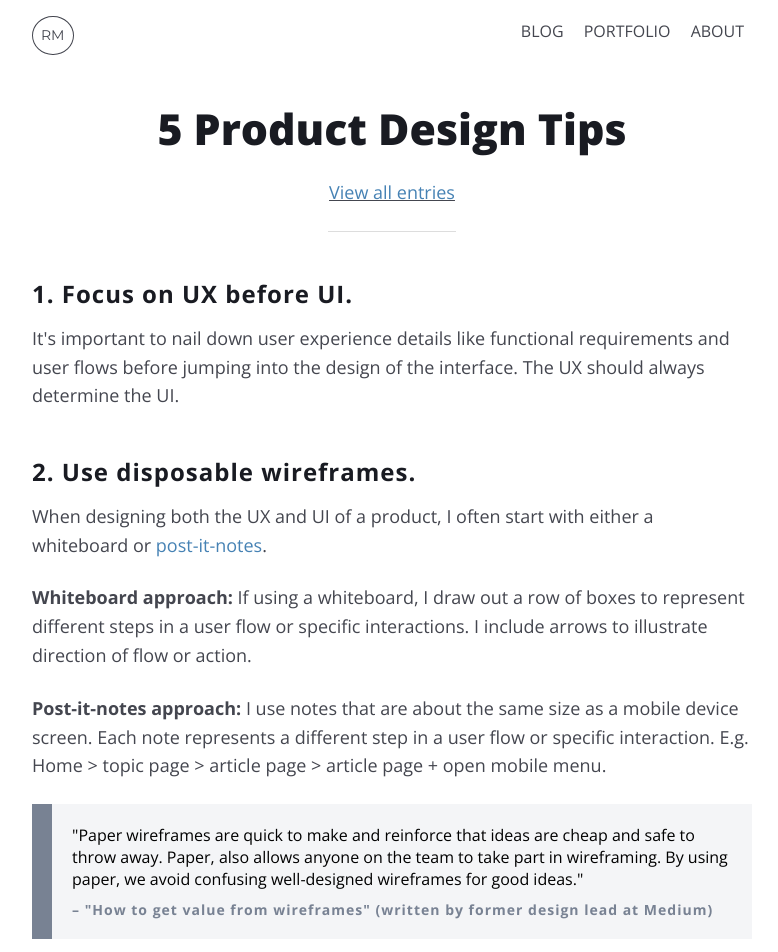
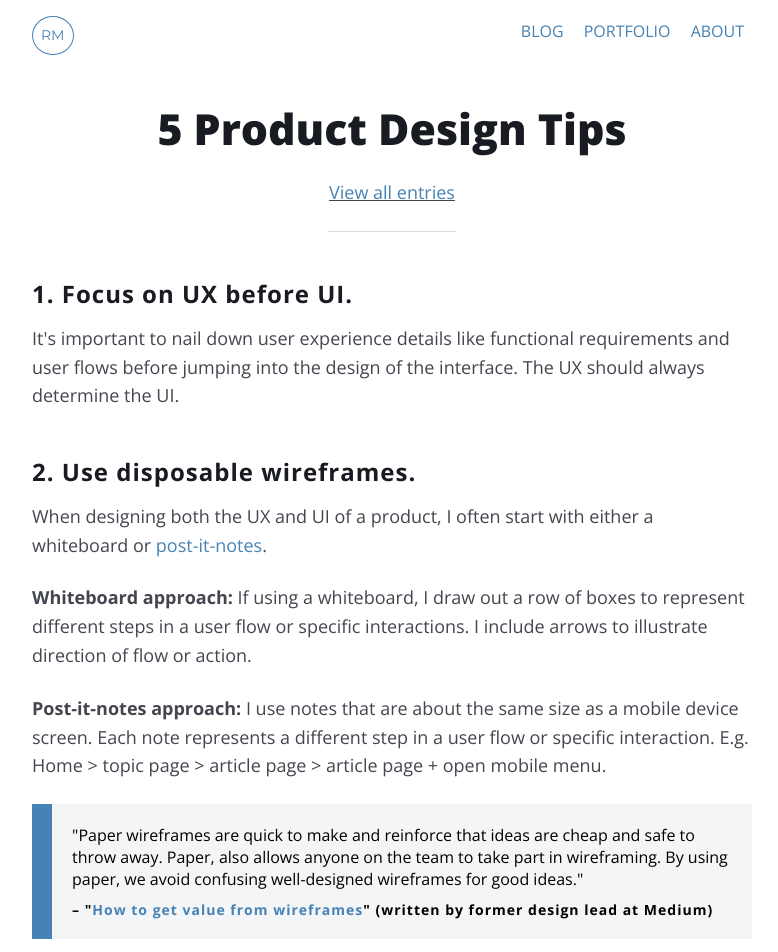
Before and after one commit to mcknightlabs/rtmup, a Jekyll site: the page built from _posts/2016-11-30-product-design-tips.md, in a window 1280 px wide. Shown: the top 952 px of the page, without its empty margins (248-1026 px from the left). Built offline with Jekyll 4.4.1, drawn with Linux system fonts in a browser that asks for light colours; comment, search, counter and statistics services are not loaded.

Commit message:
updates link styling

```diff
--- a/scss/_article.scss
+++ b/scss/_article.scss
@@ -102,7 +102,7 @@ article, article.b {
 		line-height: 1.375;
 		padding: 20px;
 		background: #F4F5F7;
-		border-left: solid 20px #788293;
+		border-left: solid 20px #4682B4;
 		margin: 30px 0;
 		p {
 			font-size: 1rem;
@@ -114,7 +114,6 @@ article, article.b {
 			font-size: .875rem;
 		}
 		p, citation, citation a, li {
-			color: #788293;
 			letter-spacing: 1px;
 		}
 	}
--- a/scss/_listing.scss
+++ b/scss/_listing.scss
@@ -70,12 +70,12 @@
 	font-size: .875rem;
 	text-align: center;
 	text-decoration: none;
-	color: #44464f;
-	border: solid 1px #44464f;
+	color: #4682B4;
+	border: solid 1px #4682B4;
 	border-radius: 1rem;
 	text-transform: uppercase;
 	&:hover {
-		background: #44464f;
+		background: #4682B4;
 		color: #fff;
 		text-decoration: none;
 	}
--- a/scss/_nav.scss
+++ b/scss/_nav.scss
@@ -33,7 +33,7 @@ header {
 			margin: 0;
 			text-align: center;
 			.menu-link {
-				border-bottom: solid 1px #393e4e;
+				border-bottom: solid 1px #4682B4;
 				text-decoration: none;
 				display: block;
 				color: #fff;
@@ -59,13 +59,14 @@ header {
 	font-weight: 400;
 	font-size: .875rem;
 	font-family: Montserrat;
-	border: solid 1px #44464f;
+	border: solid 1px #4682B4;
 	border-radius: 50%;
 	line-height: 1.5;
 	padding: .5rem;
-	color: #44464f;
+	color: #4682B4;
 	&:hover {
-		background: #44464f;
+		background: #4682B4;
+		border: solid 1px #4682B4;
 		color: #fff;
 	}
 }
@@ -134,7 +135,7 @@ header {
 				a {
 					font-size: 1rem;
 					padding: 0;
-					color: #44464f;
+					color: #4682B4;
 					text-decoration: none;
 					text-transform: uppercase;
 					&:hover {
@@ -146,11 +147,11 @@ header {
 	}
 	.site-logo {
 		float: none;
-		color: #44464f;
+		color: #4682B4;
 		&:hover {
-			background: #44464f;
+			background: #4682B4;
 			color: #fff;
-			border: solid 1px #44464f;
+			border: solid 1px #4682B4;
 		}
 	}
 	.site-logo-inside {
--- a/stylesheets/app.css
+++ b/stylesheets/app.css
@@ -644,7 +644,7 @@ header {
 }
 /* line 35, ../scss/_nav.scss */
 .top-nav ul li .menu-link {
-  border-bottom: solid 1px #393e4e;
+  border-bottom: solid 1px #4682B4;
   text-decoration: none;
   display: block;
   color: #fff;
@@ -671,19 +671,20 @@ header {
   font-weight: 400;
   font-size: .875rem;
   font-family: Montserrat;
-  border: solid 1px #44464f;
+  border: solid 1px #4682B4;
   border-radius: 50%;
   line-height: 1.5;
   padding: .5rem;
-  color: #44464f;
+  color: #4682B4;
 }
 /* line 67, ../scss/_nav.scss */
 .site-logo:hover {
-  background: #44464f;
+  background: #4682B4;
+  border: solid 1px #4682B4;
   color: #fff;
 }
 
-/* line 72, ../scss/_nav.scss */
+/* line 73, ../scss/_nav.scss */
 .menu-wrapper {
   background: #F4F5F7;
   padding: 1rem 0.9375rem;
@@ -691,7 +692,7 @@ header {
   margin-bottom: 3rem;
 }
 
-/* line 78, ../scss/_nav.scss */
+/* line 79, ../scss/_nav.scss */
 .main-menu-btn {
   text-transform: uppercase;
   float: right;
@@ -701,12 +702,12 @@ header {
   margin: .5rem 0 0 0;
   color: #191b22;
 }
-/* line 86, ../scss/_nav.scss */
+/* line 87, ../scss/_nav.scss */
 .main-menu-btn:hover {
   text-decoration: none;
 }
 
-/* line 90, ../scss/_nav.scss */
+/* line 91, ../scss/_nav.scss */
 .hamburger-icon {
   display: inline-block;
   margin-top: -3px;
@@ -714,30 +715,30 @@ header {
   vertical-align: middle;
 }
 
-/* line 98, ../scss/_nav.scss */
+/* line 99, ../scss/_nav.scss */
 .top-nav {
   top: -155px;
 }
 
-/* line 101, ../scss/_nav.scss */
+/* line 102, ../scss/_nav.scss */
 .top-nav.top-nav-open {
   top: 0px;
 }
 
-/* line 106, ../scss/_nav.scss */
+/* line 107, ../scss/_nav.scss */
 .top-nav-push {
   overflow-x: hidden;
   position: relative;
   top: 0;
 }
 
-/* line 111, ../scss/_nav.scss */
+/* line 112, ../scss/_nav.scss */
 .top-nav-push-down {
   top: 155px;
 }
 
 /* Transitions */
-/* line 116, ../scss/_nav.scss */
+/* line 117, ../scss/_nav.scss */
 .top-nav,
 .top-nav-push {
   -webkit-transition: all 0.3s ease;
@@ -746,54 +747,54 @@ header {
 }
 
 @media (min-width: 600px) {
-  /* line 123, ../scss/_nav.scss */
+  /* line 124, ../scss/_nav.scss */
   .top-nav-desktop {
     display: block;
     max-width: 45rem;
     margin: 0 auto;
     width: 100%;
   }
-  /* line 128, ../scss/_nav.scss */
+  /* line 129, ../scss/_nav.scss */
   .top-nav-desktop ul {
     margin-top: 0rem;
     float: right;
   }
-  /* line 131, ../scss/_nav.scss */
+  /* line 132, ../scss/_nav.scss */
   .top-nav-desktop ul li {
     display: inline-block;
     margin: 0 .5rem;
   }
-  /* line 134, ../scss/_nav.scss */
+  /* line 135, ../scss/_nav.scss */
   .top-nav-desktop ul li a {
     font-size: 1rem;
     padding: 0;
-    color: #44464f;
+    color: #4682B4;
     text-decoration: none;
     text-transform: uppercase;
   }
-  /* line 140, ../scss/_nav.scss */
+  /* line 141, ../scss/_nav.scss */
   .top-nav-desktop ul li a:hover {
     text-decoration: underline;
   }
 
-  /* line 147, ../scss/_nav.scss */
+  /* line 148, ../scss/_nav.scss */
   .site-logo {
     float: none;
-    color: #44464f;
+    color: #4682B4;
   }
-  /* line 150, ../scss/_nav.scss */
+  /* line 151, ../scss/_nav.scss */
   .site-logo:hover {
-    background: #44464f;
+    background: #4682B4;
     color: #fff;
-    border: solid 1px #44464f;
+    border: solid 1px #4682B4;
   }
 
-  /* line 156, ../scss/_nav.scss */
+  /* line 157, ../scss/_nav.scss */
   .site-logo-inside {
     margin-top: 0;
   }
 
-  /* line 159, ../scss/_nav.scss */
+  /* line 160, ../scss/_nav.scss */
   .header {
     display: block;
   }
@@ -884,14 +885,14 @@ header {
   font-size: .875rem;
   text-align: center;
   text-decoration: none;
-  color: #44464f;
-  border: solid 1px #44464f;
+  color: #4682B4;
+  border: solid 1px #4682B4;
   border-radius: 1rem;
   text-transform: uppercase;
 }
 /* line 77, ../scss/_listing.scss */
 .view-all:hover {
-  background: #44464f;
+  background: #4682B4;
   color: #fff;
   text-decoration: none;
 }
@@ -1038,7 +1039,7 @@ article blockquote, article.b blockquote {
   line-height: 1.375;
   padding: 20px;
   background: #F4F5F7;
-  border-left: solid 20px #788293;
+  border-left: solid 20px #4682B4;
   margin: 30px 0;
 }
 /* line 107, ../scss/_article.scss */
@@ -1054,96 +1055,95 @@ article blockquote citation, article.b blockquote citation {
 }
 /* line 116, ../scss/_article.scss */
 article blockquote p, article blockquote citation, article blockquote citation a, article blockquote li, article.b blockquote p, article.b blockquote citation, article.b blockquote citation a, article.b blockquote li {
-  color: #788293;
   letter-spacing: 1px;
 }
-/* line 122, ../scss/_article.scss */
+/* line 121, ../scss/_article.scss */
 article .note, article.b .note {
   color: #747680;
   font-size: 1rem;
 }
-/* line 127, ../scss/_article.scss */
+/* line 126, ../scss/_article.scss */
 article .listen-while-you-read, article.b .listen-while-you-read {
   margin: 10px 0 50px 0;
 }
-/* line 129, ../scss/_article.scss */
+/* line 128, ../scss/_article.scss */
 article .listen-while-you-read p, article.b .listen-while-you-read p {
   font-size: 16px;
 }
-/* line 135, ../scss/_article.scss */
+/* line 134, ../scss/_article.scss */
 article .logline, article.b .logline {
   margin-top: 20px;
   padding-bottom: 20px;
   border-bottom: solid 1px #CCC;
 }
-/* line 139, ../scss/_article.scss */
+/* line 138, ../scss/_article.scss */
 article .logline::last-child, article.b .logline::last-child {
   border-bottom: none;
 }
-/* line 142, ../scss/_article.scss */
+/* line 141, ../scss/_article.scss */
 article .logline h3, article.b .logline h3 {
   margin: 0;
 }
-/* line 145, ../scss/_article.scss */
+/* line 144, ../scss/_article.scss */
 article .logline p, article.b .logline p {
   margin: 0;
 }
-/* line 149, ../scss/_article.scss */
+/* line 148, ../scss/_article.scss */
 article .meta, article.b .meta {
   font-size: 1rem;
   margin: 0;
 }
 
 @media (min-width: 600px) {
-  /* line 157, ../scss/_article.scss */
+  /* line 156, ../scss/_article.scss */
   article.b {
     max-width: 45rem;
     width: 100%;
     margin: 0 auto 3rem auto;
   }
 
-  /* line 163, ../scss/_article.scss */
+  /* line 162, ../scss/_article.scss */
   article p, article ul, article ol, article h1, article h2, article h3, article h4, article h5, article .embed-container, article iframe, article blockquote {
     max-width: 45rem;
     width: 100%;
     margin: 0 auto 1.5rem auto;
   }
-  /* line 168, ../scss/_article.scss */
+  /* line 167, ../scss/_article.scss */
   article ul, article ol {
     max-width: 42.5rem;
   }
 
-  /* line 173, ../scss/_article.scss */
+  /* line 172, ../scss/_article.scss */
   article .article-title, article.b .article-title {
     font-size: 2.675rem;
   }
-  /* line 176, ../scss/_article.scss */
+  /* line 175, ../scss/_article.scss */
   article h1, article.b h1 {
     font-size: 2.675rem;
   }
-  /* line 179, ../scss/_article.scss */
+  /* line 178, ../scss/_article.scss */
   article h3, article.b h3 {
     margin: 3rem auto 1rem auto;
     font-size: 1.5rem;
   }
-  /* line 183, ../scss/_article.scss */
+  /* line 182, ../scss/_article.scss */
   article h4, article.b h4 {
     font-size: 1.25rem;
     margin: 2rem auto 0 auto;
     color: #44464f;
     font-weight: 600;
   }
-  /* line 189, ../scss/_article.scss */
+  /* line 188, ../scss/_article.scss */
   article .drop-cap, article.b .drop-cap {
     font-size: 3rem;
     padding: 1rem 2rem;
   }
-  /* line 193, ../scss/_article.scss */
+  /* line 192, ../scss/_article.scss */
   article blockquote, article.b blockquote {
     box-sizing: border-box;
   }
 
-  /* line 197, ../scss/_article.scss */
+  /* line 196, ../scss/_article.scss */
   p, li {
     font-size: 1.125rem;
   }
```
